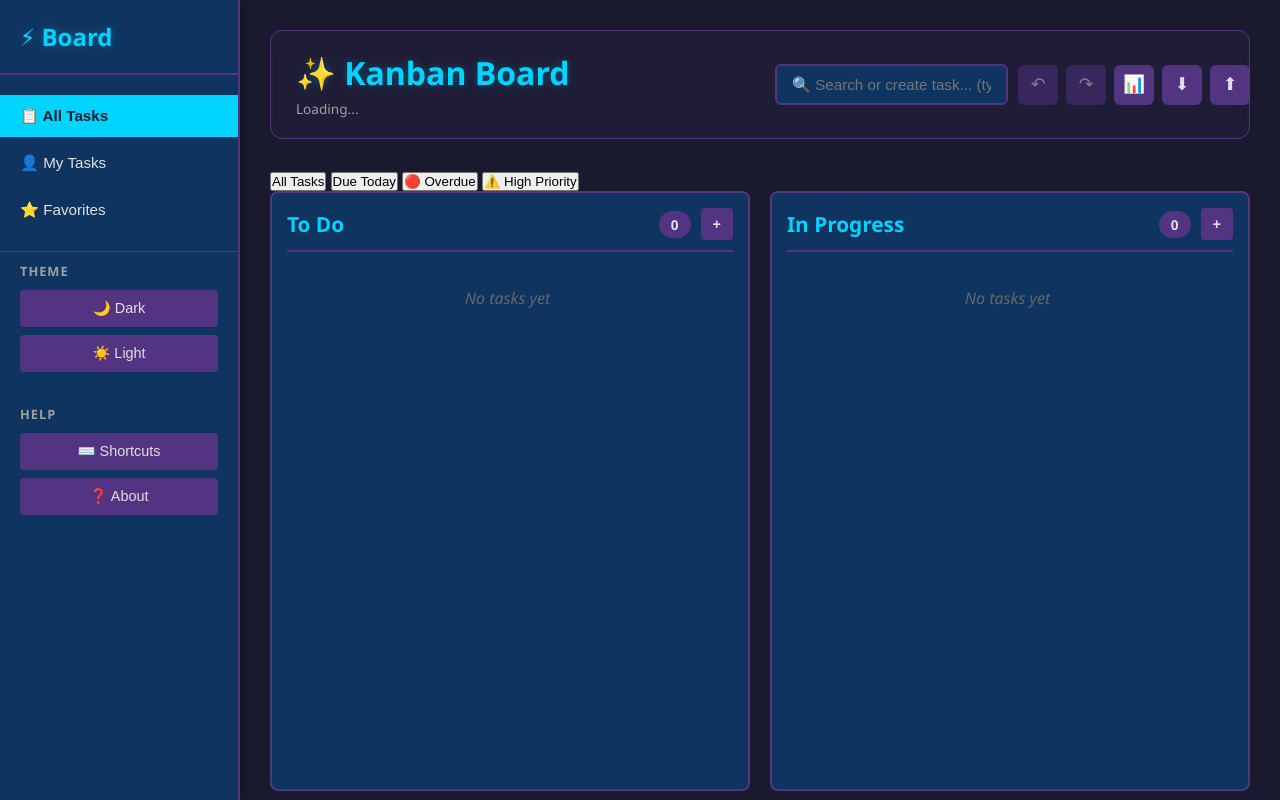
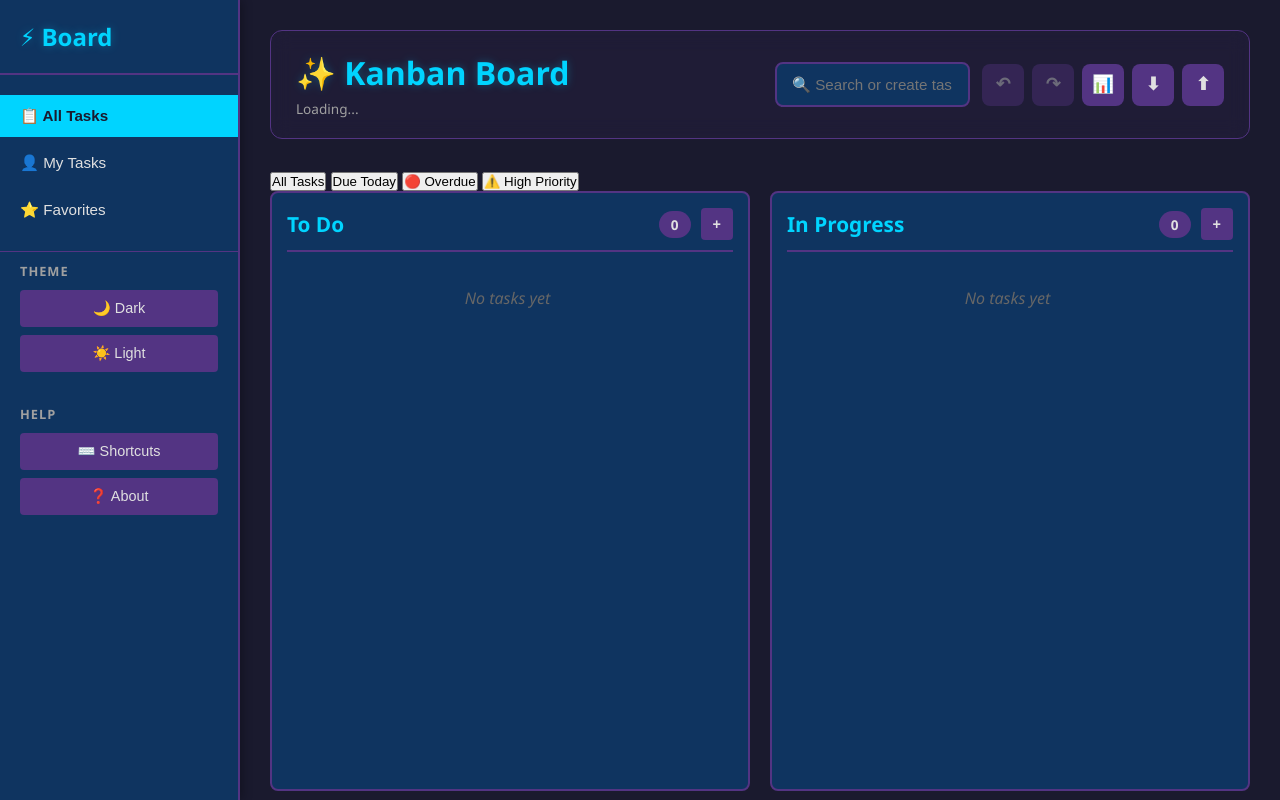
Before and after one commit to mohamedtarek64/JS-Kanban-Board, a plain HTML site: page index.html in a window 1280 px wide. Shown: the top 800 px of the page. Drawn offline with Linux system fonts and the light colour scheme.

Commit message:
Style: Refine search bar and button styles for improved aesthetics and usability

```diff
--- a/style.css
+++ b/style.css
@@ -179,27 +179,33 @@
 
 .top-controls {
     display: flex;
-    gap: 10px;
+    gap: 12px;
     align-items: center;
     flex: 1;
     min-width: 300px;
 }
 
+.search-wrapper {
+    flex: 1;
+    position: relative;
+}
+
 .search-bar {
-    flex: 1;
-    padding: 10px 15px;
-    background: #0f3460;
-    border: 2px solid #533483;
-    border-radius: 6px;
-    color: #e0e0e0;
+    width: 100%;
+    padding: 12px 15px;
+    background: var(--background-secondary);
+    border: 2px solid var(--border-color);
+    border-radius: 8px;
+    color: var(--text-primary);
     font-size: 0.95rem;
     transition: all 0.3s ease;
 }
 
 .search-bar:focus {
     outline: none;
-    border-color: #00d4ff;
-    box-shadow: 0 0 10px rgba(0, 212, 255, 0.3);
+    border-color: var(--primary);
+    box-shadow: 0 0 15px rgba(0, 212, 255, 0.2);
+    background: rgba(15, 52, 96, 0.8);
 }
 
 .button-group {
@@ -208,27 +214,34 @@
 }
 
 .icon-btn {
-    background: #533483;
-    color: #e0e0e0;
+    background: var(--secondary);
+    color: var(--text-primary);
     border: none;
-    width: 40px;
-    height: 40px;
-    border-radius: 6px;
+    width: 42px;
+    height: 42px;
+    border-radius: 8px;
     cursor: pointer;
     font-size: 1.1rem;
     transition: all 0.3s ease;
     display: flex;
     align-items: center;
     justify-content: center;
+    font-weight: 600;
 }
 
 .icon-btn:hover:not(:disabled) {
-    background: #6d4fa0;
-    transform: scale(1.1);
+    background: var(--primary);
+    color: var(--background);
+    transform: translateY(-3px);
+    box-shadow: 0 5px 15px rgba(0, 212, 255, 0.2);
+}
+
+.icon-btn:active:not(:disabled) {
+    transform: translateY(-1px);
 }
 
 .icon-btn:disabled {
-    opacity: 0.5;
+    opacity: 0.4;
     cursor: not-allowed;
 }
 
```
